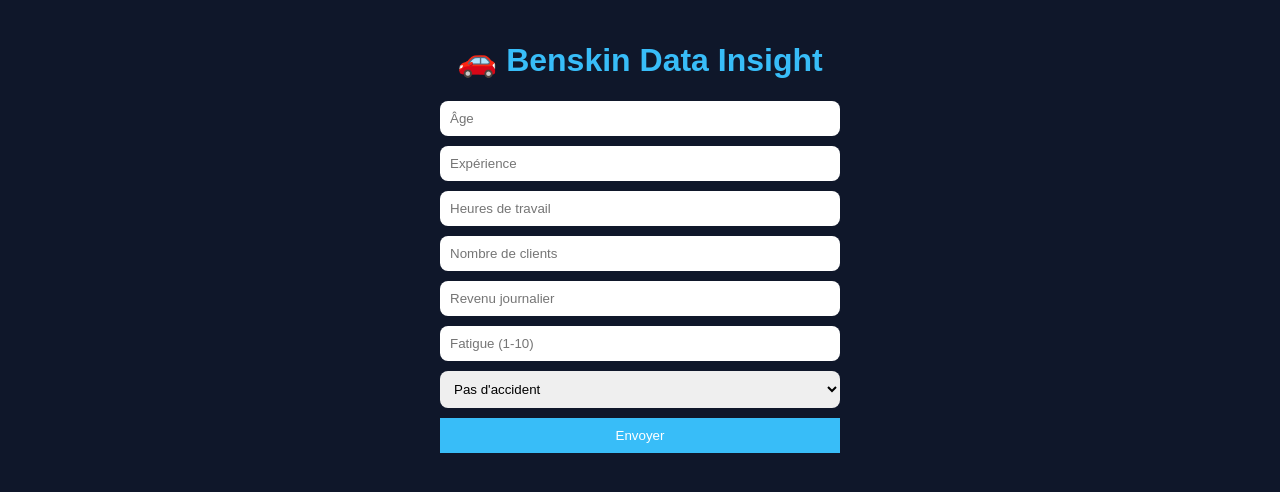
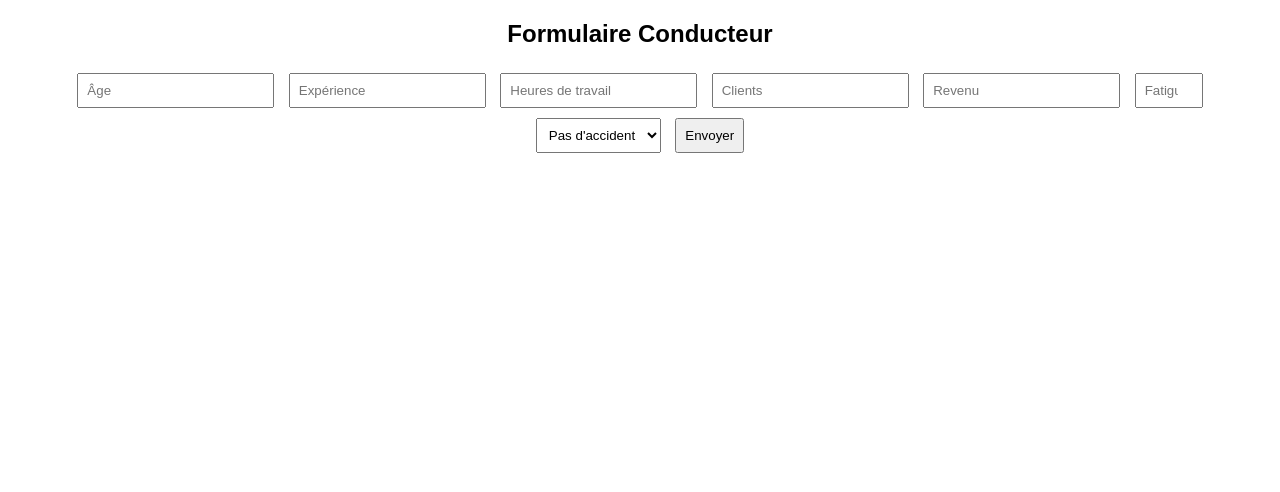
Before and after one commit to aimeaimeaime/benskin-data-insight, a Flask app: page / in a window 1280 px wide. Shown: the top 492 px of the page. Run offline with Flask 3, Linux system fonts and the light colour scheme; parts of the project's set-up code (start-up, migrations or seed data) failed here and were passed over.

Commit message:
fix: correction erreurs formulaire + supabase

```diff
--- a/app.py
+++ b/app.py
@@ -1,15 +1,19 @@
+from flask import Flask, render_template, request, redirect
+from supabase import create_client, Client
 import os
-from flask import Flask, render_template, request, redirect, jsonify
-from supabase import create_client
 
 app = Flask(__name__)
 
-# ENV VARIABLES (Render / local compatible)
+# ================= CONFIG =================
 SUPABASE_URL = os.environ.get("SUPABASE_URL")
 SUPABASE_KEY = os.environ.get("SUPABASE_KEY")
 
-supabase = create_client(SUPABASE_URL, SUPABASE_KEY)
+if not SUPABASE_URL or not SUPABASE_KEY:
+    raise Exception("Variables d'environnement Supabase manquantes")
 
+supabase: Client = create_client(SUPABASE_URL, SUPABASE_KEY)
+
+# ================= ROUTES =================
 
 @app.route("/")
 def index():
@@ -18,43 +22,56 @@ def index():
 
 @app.route("/submit", methods=["POST"])
 def submit():
-    data = {
-        "age": int(request.form["age"]),
-        "experience": int(request.form["experience"]),
-        "heures_travail": float(request.form["heures_travail"]),
-        "clients": int(request.form["clients"]),
-        "revenu": float(request.form["revenu"]),
-        "fatigue": int(request.form["fatigue"]),
-        "accident": True if request.form["accident"] == "1" else False
-    }
+    try:
+        # récupération + validation
+        age = int(request.form.get("age", 0))
+        experience = int(request.form.get("experience", 0))
+        heures_travail = float(request.form.get("heures_travail", 0))
+        clients = int(request.form.get("clients", 0))
+        revenu = float(request.form.get("revenu", 0))
+        fatigue = int(request.form.get("fatigue", 0))
+        accident = True if request.form.get("accident") == "1" else False
 
-    supabase.table("conducteurs").insert(data).execute()
+        # vérification simple
+        if age <= 0 or experience < 0:
+            return "Données invalides"
 
-    return redirect("/dashboard")
+        data = {
+            "age": age,
+            "experience": experience,
+            "heures_travail": heures_travail,
+            "clients": clients,
+            "revenu": revenu,
+            "fatigue": fatigue,
+            "accident": accident
+        }
+
+        # insertion
+        response = supabase.table("conducteurs").insert(data).execute()
+
+        # debug utile
+        print("INSERT:", response)
+
+        return redirect("/dashboard")
+
+    except Exception as e:
+        print("ERREUR SUBMIT:", str(e))
+        return f"Erreur serveur: {str(e)}"
 
 
 @app.route("/dashboard")
 def dashboard():
-    response = supabase.table("conducteurs").select("*").execute()
-    data = response.data
+    try:
+        response = supabase.table("conducteurs").select("*").execute()
+        data = response.data
 
-    if not data:
-        return render_template("dashboard.html", stats={}, data=[])
+        return render_template("result.html", data=data)
 
-    import pandas as pd
-    df = pd.DataFrame(data)
-
-    stats = {
-        "total": len(df),
-        "revenu_moyen": round(df["revenu"].mean(), 2),
-        "fatigue_moyenne": round(df["fatigue"].mean(), 2),
-        "accident_rate": round(df["accident"].mean() * 100, 2)
-    }
-
-    return render_template("dashboard.html", stats=stats, data=data)
+    except Exception as e:
+        print("ERREUR DASHBOARD:", str(e))
+        return f"Erreur dashboard: {str(e)}"
 
 
-# REQUIRED FOR RENDER
+# ================= RUN =================
 if __name__ == "__main__":
-    port = int(os.environ.get("PORT", 5000))
-    app.run(host="0.0.0.0", port=port)
+    app.run(debug=True)
--- a/static/style.css
+++ b/static/style.css
@@ -1,54 +1,13 @@
 body {
     font-family: Arial;
-    margin: 0;
-    background: #0f172a;
-    color: white;
-}
-
-.container {
-    width: 90%;
-    margin: auto;
-    padding: 20px;
-}
-
-h1 {
     text-align: center;
-    color: #38bdf8;
 }
 
 form {
-    display: flex;
-    flex-direction: column;
-    max-width: 400px;
-    margin: auto;
-    gap: 10px;
+    margin: 20px;
 }
 
-input, select {
-    padding: 10px;
-    border-radius: 8px;
-    border: none;
+input, select, button {
+    margin: 5px;
+    padding: 8px;
 }
-
-button {
-    background: #38bdf8;
-    padding: 10px;
-    border: none;
-    color: white;
-    cursor: pointer;
-}
-
-.cards {
-    display: flex;
-    flex-wrap: wrap;
-    gap: 20px;
-    justify-content: center;
-    margin-top: 30px;
-}
-
-.card {
-    background: #1e293b;
-    padding: 20px;
-    border-radius: 10px;
-    min-width: 200px;
-}
--- a/templates/index.html
+++ b/templates/index.html
@@ -1,23 +1,21 @@
 <!DOCTYPE html>
 <html>
 <head>
-    <title>Benskin Insight</title>
+    <title>Benskin Data</title>
     <link rel="stylesheet" href="/static/style.css">
 </head>
 <body>
 
-<div class="container">
+<h2>Formulaire Conducteur</h2>
 
-    <h1>🚗 Benskin Data Insight</h1>
+<form action="/submit" method="post">
 
-    <form action="/submit" method="POST">
-
-        <input name="age" placeholder="Âge" required>
-        <input name="experience" placeholder="Expérience" required>
-        <input name="heures_travail" placeholder="Heures de travail" required>
-        <input name="clients" placeholder="Nombre de clients" required>
-        <input name="revenu" placeholder="Revenu journalier" required>
-        <input name="fatigue" placeholder="Fatigue (1-10)" required>
+    <input type="number" name="age" placeholder="Âge" required>
+    <input type="number" name="experience" placeholder="Expérience" required>
+    <input type="number" step="0.1" name="heures_travail" placeholder="Heures de travail" required>
+    <input type="number" name="clients" placeholder="Clients" required>
+    <input type="number" step="0.1" name="revenu" placeholder="Revenu" required>
+    <input type="number" min="1" max="10" name="fatigue" placeholder="Fatigue (1-10)" required>
 
     <select name="accident">
         <option value="0">Pas d'accident</option>
@@ -28,7 +26,5 @@
 
 </form>
 
-</div>
-
 </body>
 </html>
```
Also changed, not shown: templates/result.html (+36 -0 lines). Lines whose indentation alone changed are shown as unchanged.
